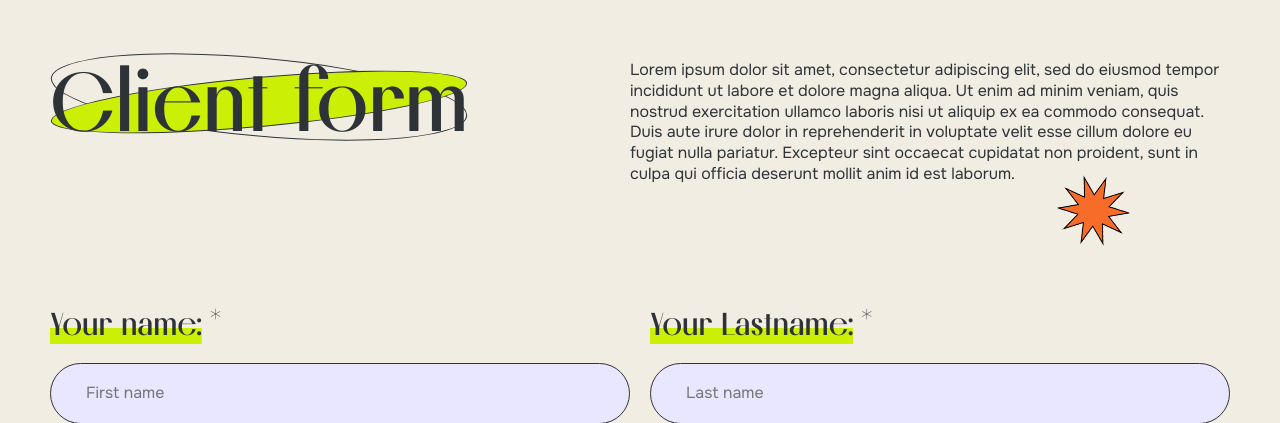
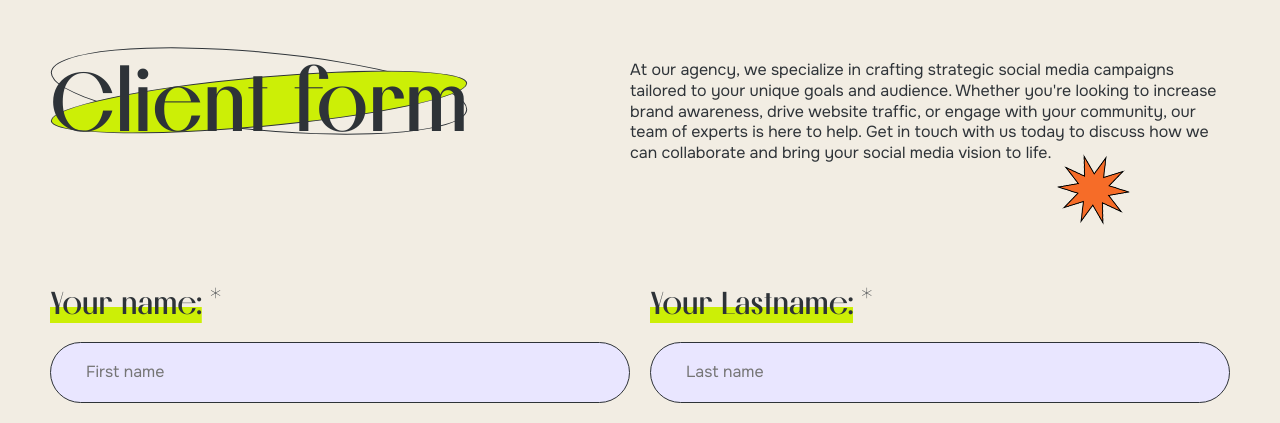
Before and after one commit to Ninikitos/smm_website, a Django app: page /contact/ in a window 1280 px wide. Shown: the part 60-483 px from the top of the page. Run offline with Django 4.2, Linux system fonts and the light colour scheme; some libraries are stand-ins or nearby versions; some web fonts are replaced.

Commit message:
minor changes

```diff
--- a/smm_website/settings.py
+++ b/smm_website/settings.py
@@ -24,9 +24,9 @@ SECRET_KEY = 'django-insecure--nmjjr^21)u-qnjh-_0s_-=3r#2ksnr=64ys3)3_zlx67y-(n3
 GOOGLE_RECAPTCHA_PRIVATE_KEY = '6LeAI5gpAAAAAGw2k2bwppdaC8uygIR_Yk6rI1T6'
 
 # SECURITY WARNING: don't run with debug turned on in production!
-DEBUG = True
+DEBUG = False
 
-ALLOWED_HOSTS = ["*", "13.56.234.114", "hypermediapro.com", "www.hypermediapro.com"]
+ALLOWED_HOSTS = ["13.56.234.114", "hypermediapro.com", "www.hypermediapro.com"]
 
 # Application definition
 INSTALLED_APPS = [
--- a/webapp/templates/webapp/contact.html
+++ b/webapp/templates/webapp/contact.html
@@ -38,14 +38,11 @@
             </div>
             <div class="contact__text">
                 <p>
-                    Lorem ipsum dolor sit amet, consectetur adipiscing elit,
-                    sed do eiusmod tempor incididunt ut labore et dolore
-                    magna aliqua. Ut enim ad minim veniam, quis nostrud
-                    exercitation ullamco laboris nisi ut aliquip ex ea
-                    commodo consequat. Duis aute irure dolor in reprehenderit in
-                    voluptate velit esse cillum dolore eu fugiat nulla pariatur.
-                    Excepteur sint occaecat cupidatat non proident, sunt in culpa
-                    qui officia deserunt mollit anim id est laborum.
+                    At our agency, we specialize in crafting strategic social media campaigns
+                    tailored to your unique goals and audience. Whether you're looking to
+                    increase brand awareness, drive website traffic, or engage with your
+                    community, our team of experts is here to help. Get in touch with us
+                    today to discuss how we can collaborate and bring your social media vision to life.
                 </p>
             </div>
             <span class="contact__decor-star"></span>
```
